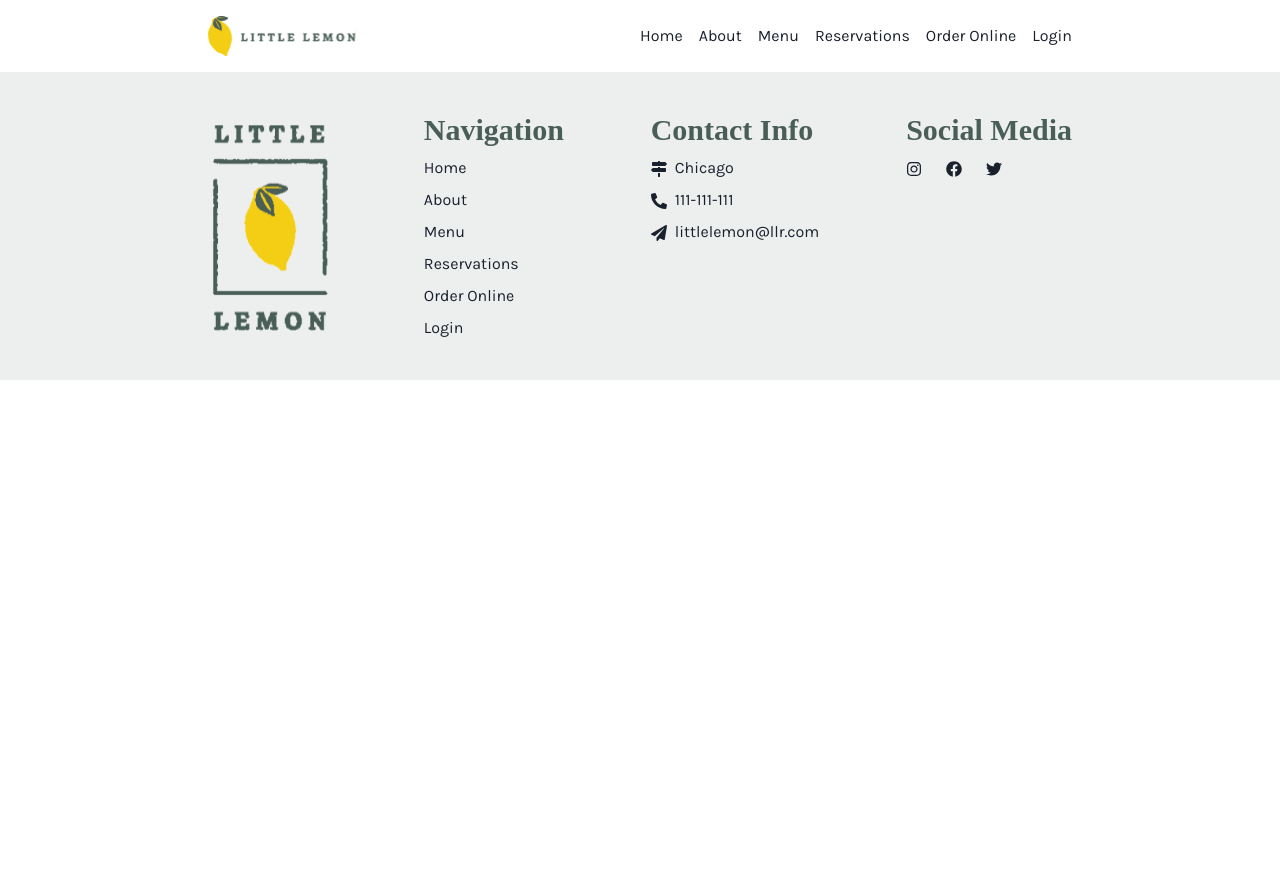
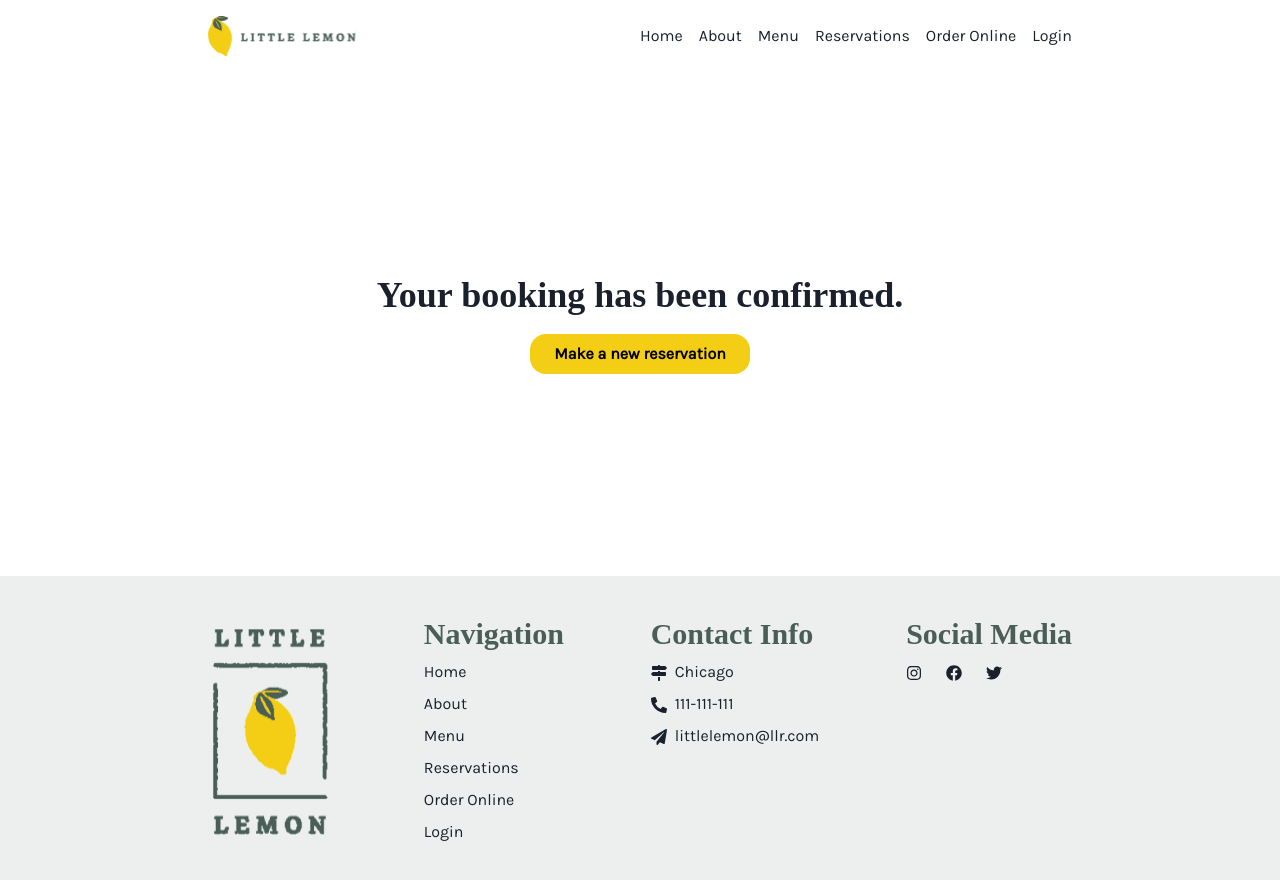
Before and after one commit to talinedacosta/restaurant-little-lemon, a React (Create React App) app: page /booking/confirmation in a window 1280 px wide. Shown: the top 880 px of the page. Before the commit the page ends 800 px from the top, so only its background shows below. Built offline with nearby package versions, Linux system fonts and the light colour scheme; a web font is replaced by a local one.

Commit message:
feature(component): add booking confirmation page

```diff
--- a/src/App.js
+++ b/src/App.js
@@ -14,6 +14,7 @@ import Home from './page/Home';
 import Header from './components/Header';
 import Footer from './components/Footer';
 import Booking from './page/Booking';
+import BookingConfirmation from './page/BookingConfirmation';
 
 function App() {
   return (
@@ -23,6 +24,7 @@ function App() {
         <Routes>
           <Route path='/' element={<Home />}></Route>
           <Route path='/booking' element={<Booking />}></Route>
+          <Route path='/booking/confirmation' element={<BookingConfirmation />}></Route>
         </Routes>
         <Footer />
       </ChakraProvider>
--- a/src/components/BookingForm/index.js
+++ b/src/components/BookingForm/index.js
@@ -1,7 +1,11 @@
 import React from 'react'
 import { Box, Button, FormControl, FormLabel, Input, NumberDecrementStepper, NumberIncrementStepper, NumberInput, NumberInputField, NumberInputStepper, Select } from '@chakra-ui/react'
+import { submitAPI } from '../../api/booking'
+import { useNavigate } from 'react-router-dom'
 
-const BookingForm = ({ availableTimes, updateTimes }) => {
+
+const BookingForm = ({ availableTimes, updateTimes, submitForm }) => {
+    const navigate = useNavigate();
     const availableOccasion = ['Birthday', 'Anniversary'];
 
     const [date, setData] = React.useState(new Date().toISOString().substring(0, 10));
@@ -15,8 +19,17 @@ const BookingForm = ({ availableTimes, updateTimes }) => {
         updateTimes({ type: 'newTime', payload: new Date(value) })
     }
 
+    const handleSubmit = (e) => {
+        e.preventDefault();
+
+        const response = submitForm({ teste: 'teste' });
+        if (response) {
+            navigate('confirmation')
+        }
+    }
+
     return (
-        <Box as='form'>
+        <Box as='form' onSubmit={handleSubmit}>
             <FormControl my={4} isRequired>
                 <FormLabel>Choose date</FormLabel>
                 <Input type='date' value={date} onChange={handleDateChange} />
--- a/src/page/Booking/index.js
+++ b/src/page/Booking/index.js
@@ -1,7 +1,7 @@
 import React, { useReducer } from 'react'
 import { Box, Container, Heading } from '@chakra-ui/react'
 import BookingForm from '../../components/BookingForm'
-import { fetchAPI } from '../../api/booking'
+import { fetchAPI, submitAPI } from '../../api/booking'
 
 const initialState = {
     times: fetchAPI(new Date())
@@ -24,11 +24,9 @@ const Booking = () => {
             <Container>
                 <Box as='section' my={8}>
                     <Heading as='h1' textAlign='center' >Reservation</Heading>
-                    <BookingForm availableTimes={availableTimes} updateTimes={dispatch} />
+                    <BookingForm availableTimes={availableTimes} updateTimes={dispatch} submitForm={submitAPI} />
                 </Box>
-            </Container >
-
-
+            </Container>
         </Box >
     )
 }
--- /dev/null
+++ b/src/page/BookingConfirmation/index.js
@@ -0,0 +1,19 @@
+import React from 'react'
+import { Box, Button, Container, Flex, Heading } from '@chakra-ui/react'
+import { Link } from 'react-router-dom'
+
+const BookingConfirmation = () => {
+    return (
+        <Box as='main' height='63vh' position='relative'>
+            <Container height='100%'>
+                <Flex height='full' justifyContent='center' alignItems='center' direction='column'>
+                    <Heading as='h1' mb={4}>Your booking has been confirmed.</Heading>
+                    <Button variant='brandThin' as={Link} to='/booking'>Make a new reservation</Button>
+                </Flex>
+
+            </Container>
+        </Box>
+    )
+}
+
+export default BookingConfirmation
```
